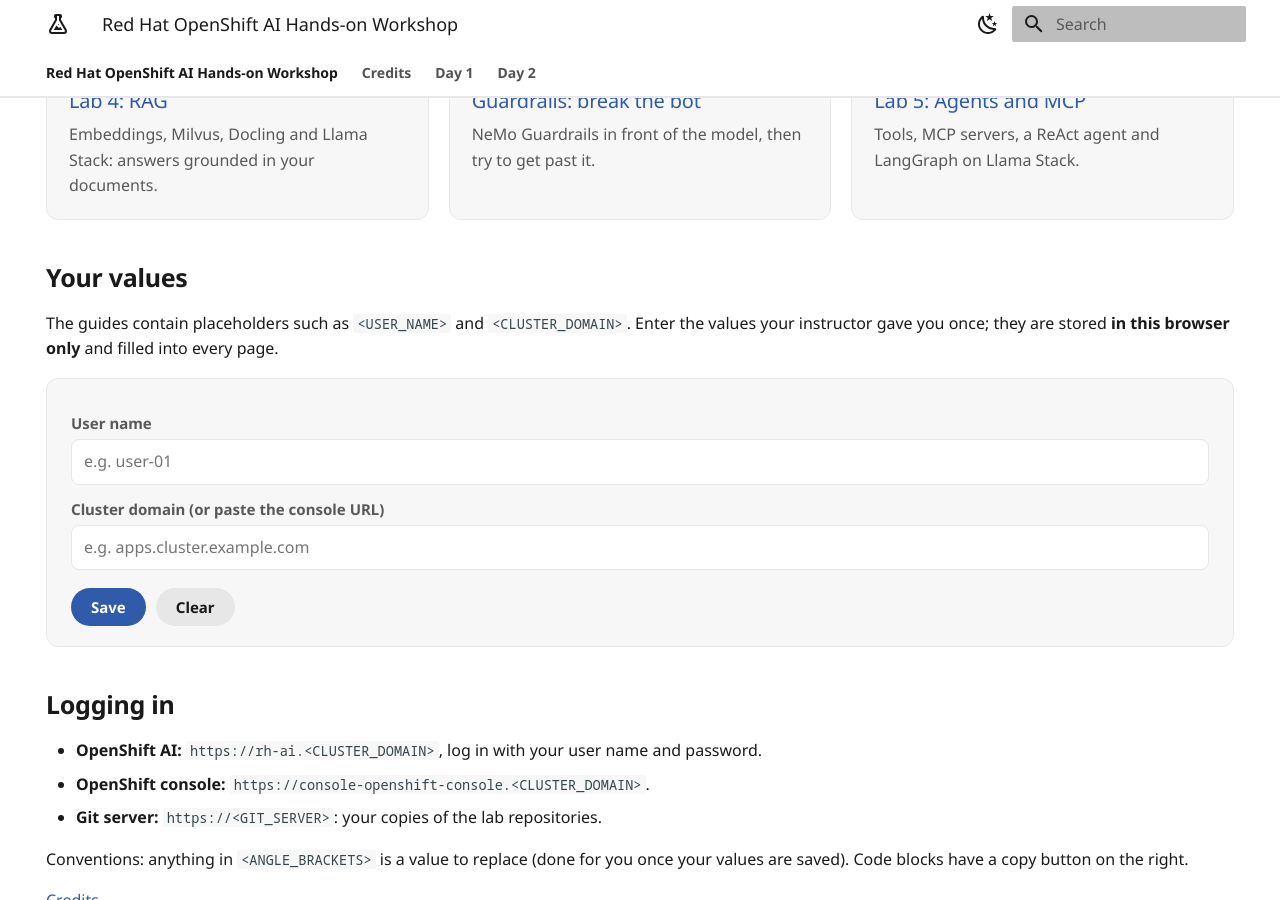
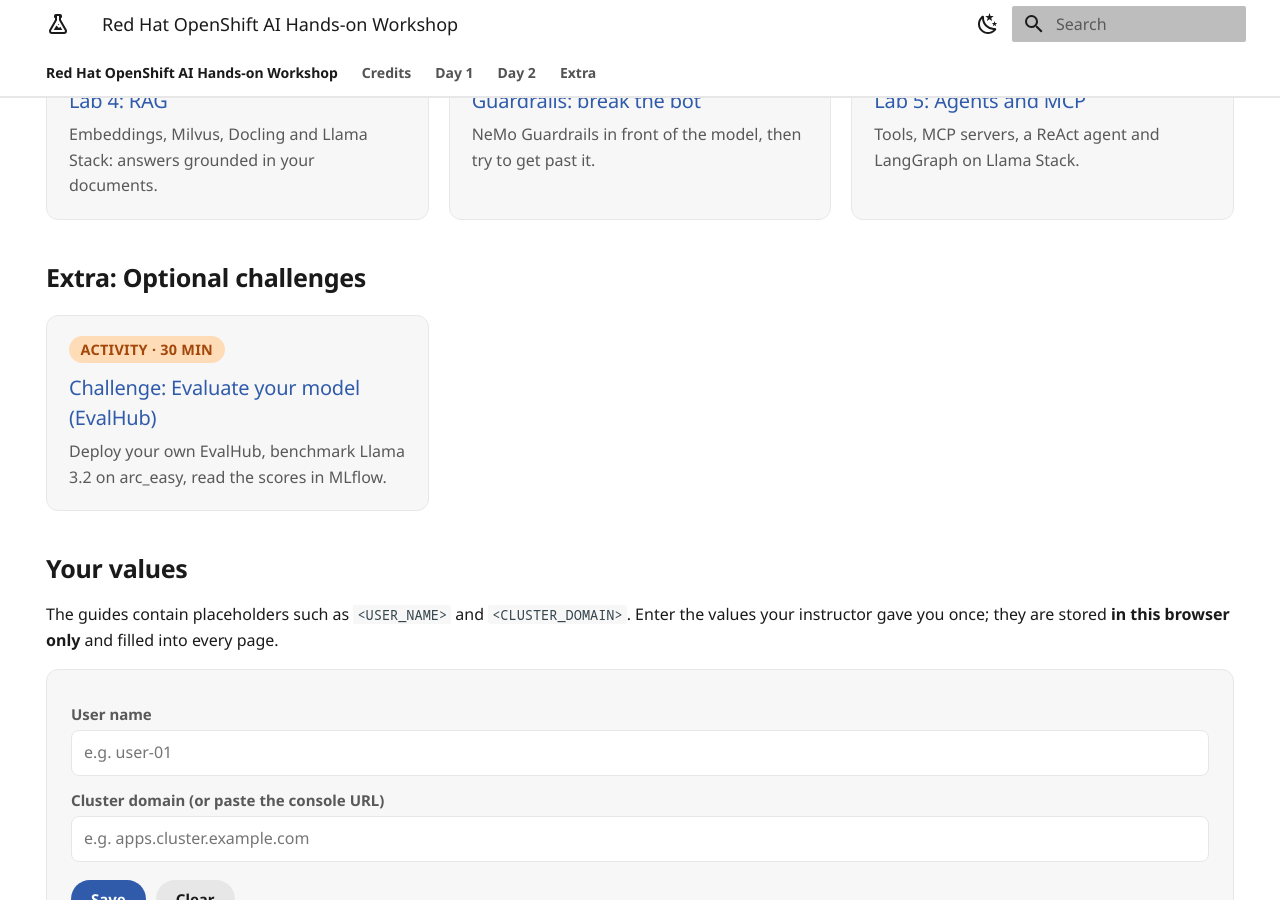
Before and after one commit to rflorenc/openshift-ai-workshop, an MkDocs documentation site: the page built from docs/index.md, in a window 1280 px wide and 900 px high, scrolled down 705 px. Built offline with MkDocs 1.6.1 and Material for MkDocs 9.7.7, drawn with Linux system fonts in a browser that asks for light colours.

Commit message:
Update guides

```diff
--- a/docs/index.md
+++ b/docs/index.md
@@ -48,6 +48,16 @@ Tools, MCP servers, a ReAct agent and LangGraph on Llama Stack.
 </div>
 </div>
 
+## Extra: Optional challenges
+
+<div class="ws-grid" markdown>
+<div class="ws-card" markdown>
+<span class="chip activity">Activity · 30 min</span>
+### [Challenge: Evaluate your model (EvalHub)](extra/challenge-evalhub/index.md)
+Deploy your own EvalHub, benchmark Llama 3.2 on arc_easy, read the scores in MLflow.
+</div>
+</div>
+
 ## Your values { #your-values }
 
 The guides contain placeholders such as `<USER_NAME>` and `<CLUSTER_DOMAIN>`. Enter the values your
--- a/labs.yaml
+++ b/labs.yaml
@@ -16,4 +16,8 @@ days:
       - {src: day_2/lab4-rag, slug: lab-4-rag, nav: "Lab 4: RAG", type: lab, minutes: 60}
       - {src: day_2/guardrails, slug: guardrails, nav: "Guardrails: break the bot", type: activity, minutes: 45}
       - {src: day_2/lab5-agents-mcp, slug: lab-5-agents-and-mcp, nav: "Lab 5: Agents and MCP", type: lab, minutes: 75}
+  - title: Extra
+    slug: extra
+    subtitle: Optional challenges
+    labs:
       - {src: day_2/evalhub-challenge, slug: challenge-evalhub, nav: "Challenge: Evaluate your model (EvalHub)", type: activity, minutes: 30}
```
Also changed, not shown: docs/day-2/index.md (+0 -5 lines), docs/extra/challenge-evalhub/2-run-the-evaluation.md (renamed from docs/day-2/challenge-evalhub/2-run-the-evaluation.md, +1 -1 lines), docs/extra/index.md (added, +9 -0 lines), mkdocs.gen.yml (+6 -4 lines), src/index.md (+10 -0 lines), docs/extra/challenge-evalhub/1-deploy-evalhub.md (renamed from docs/day-2/challenge-evalhub/1-deploy-evalhub.md), docs/extra/challenge-evalhub/3-results-in-mlflow.md (renamed from docs/day-2/challenge-evalhub/3-results-in-mlflow.md), docs/extra/challenge-evalhub/evalhub-challenge.ipynb (renamed from docs/day-2/challenge-evalhub/evalhub-challenge.ipynb), docs/extra/challenge-evalhub/index.md (renamed from docs/day-2/challenge-evalhub/index.md).
